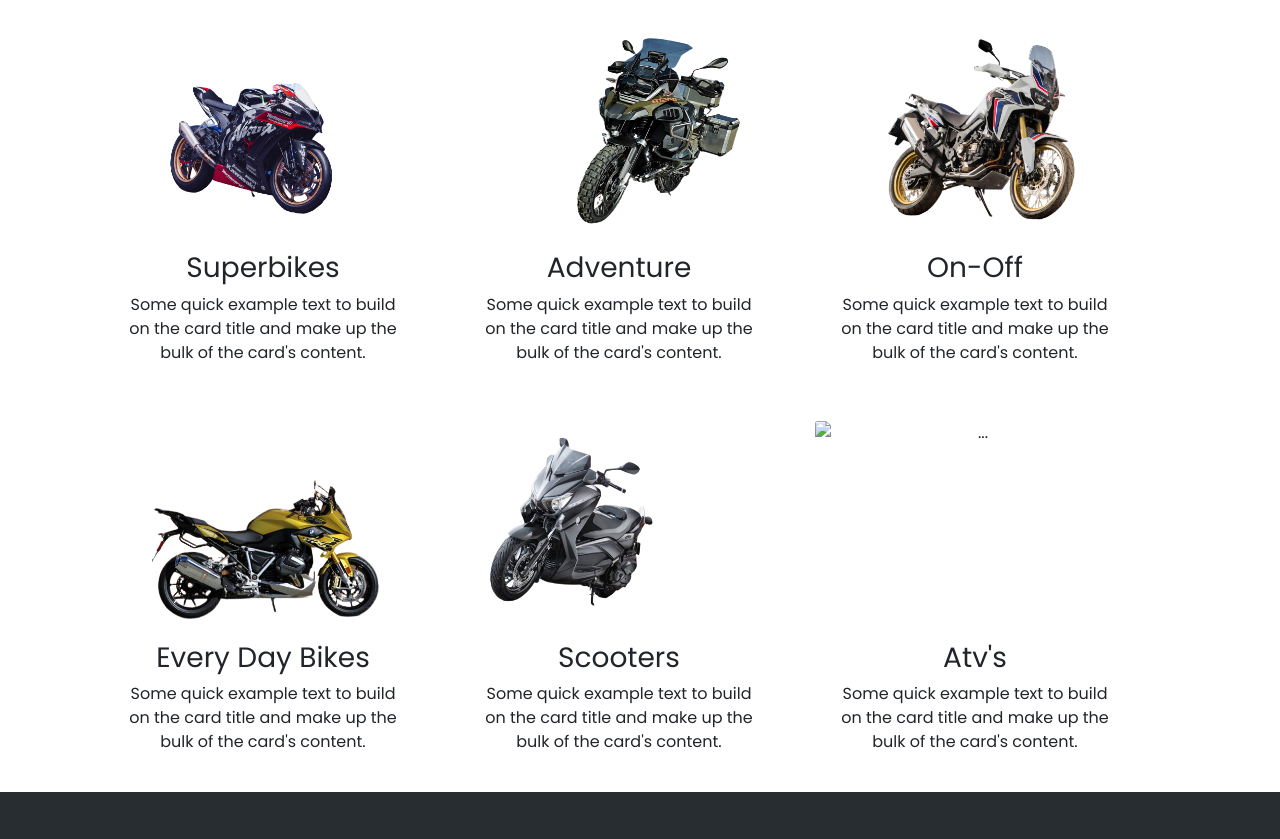
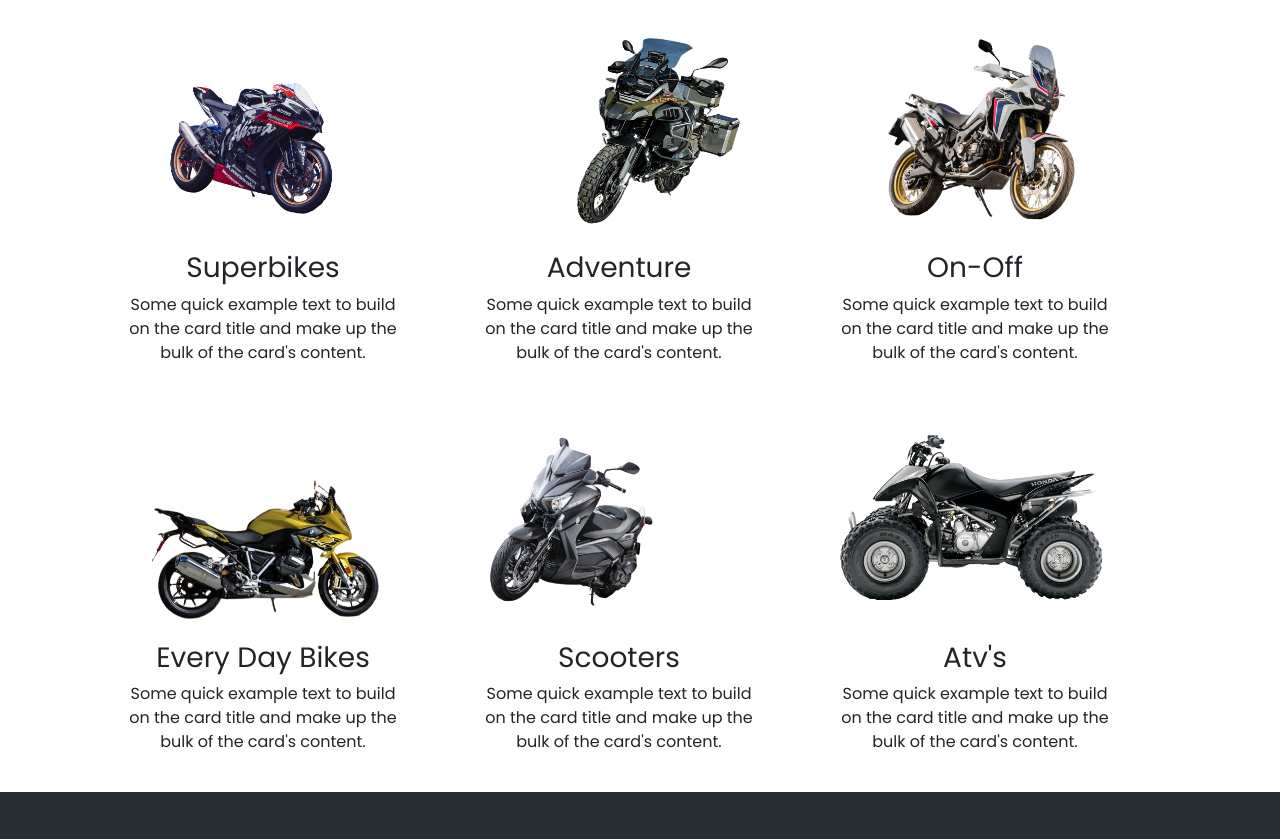
Before and after one commit to jvorte/FreeWheels, a plain HTML site: page categories.html in a window 1280 px wide. Shown: the part 237-1076 px from the top of the page. Drawn offline with nearby package versions, Linux system fonts and the light colour scheme.

Commit message:
First Commit

```diff
--- a/categories.html
+++ b/categories.html
@@ -88,7 +88,7 @@
 
 
           <div class="card" id="cards">
-            <img src="..." class="card-img-top" alt="...">
+            <img src="images/17.png" class="card-img-top" alt="...">
             <div class="card-body">
                 <h3>Atv's</h3>
               <p class="card-text">Some quick example text to build on the card title and make up the bulk of the card's content.</p>
```
Also changed, not shown: images/17.png (added).
